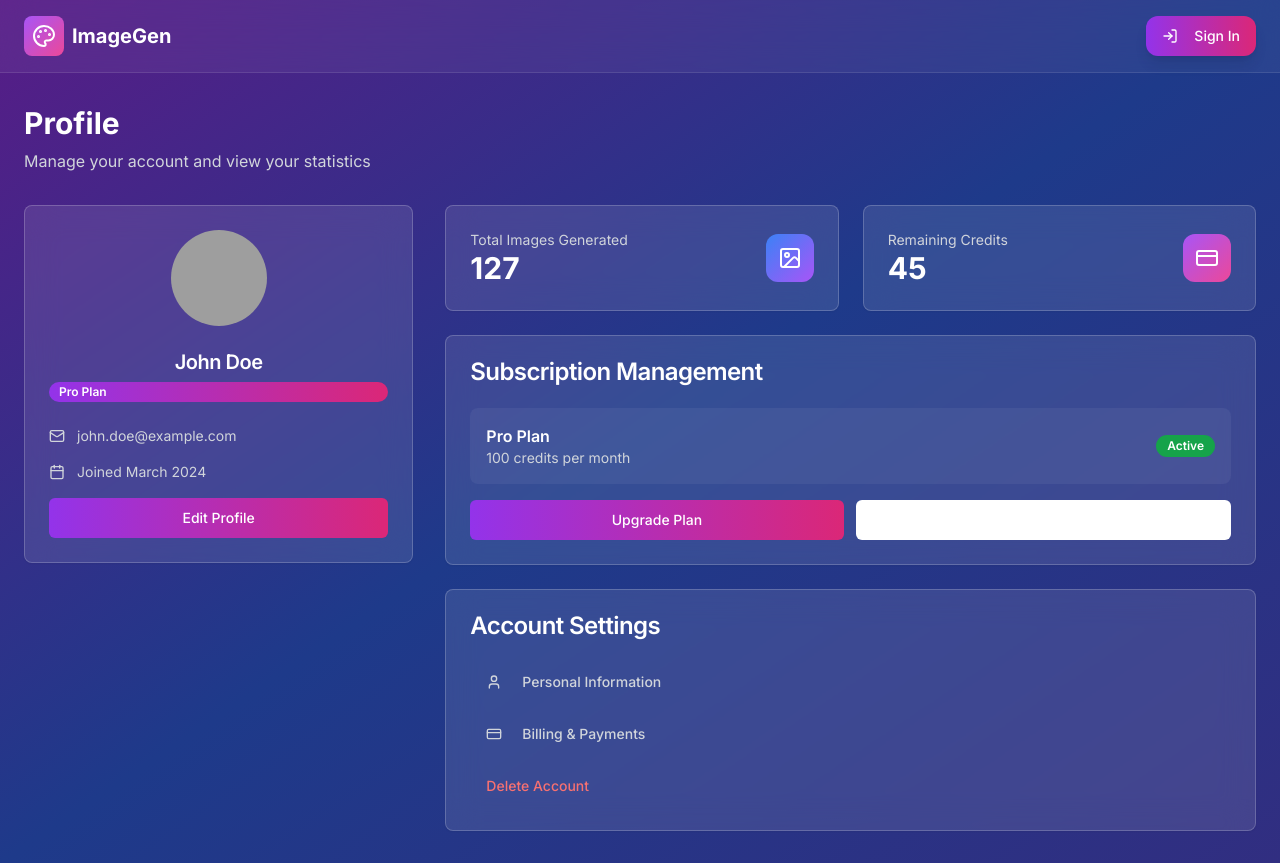
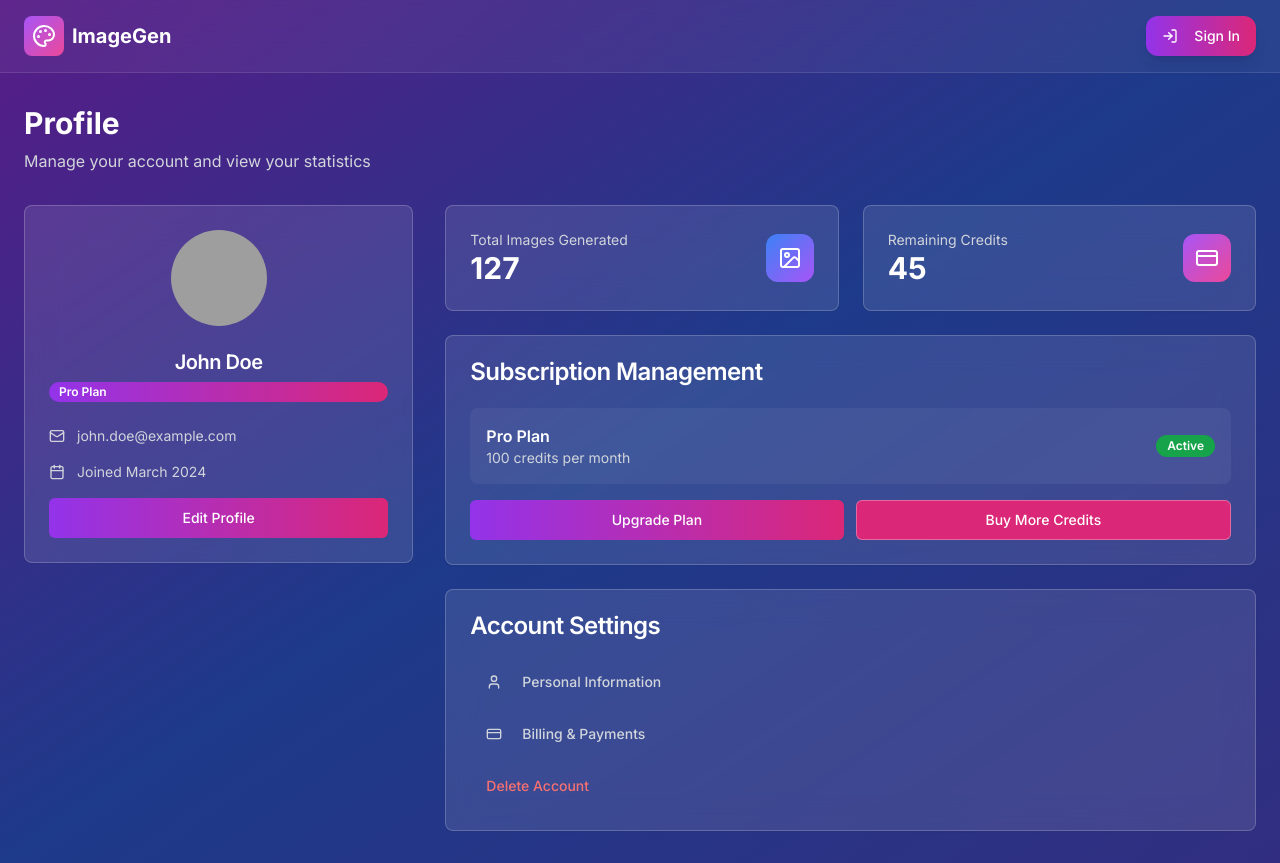
Before and after one commit to Aashay4you/Image_Gen_project, a React (Vite) app: page /profile in a window 1280 px wide. Built offline with nearby package versions, Linux system fonts and the light colour scheme; grey boxes are pictures that could not be loaded.

Commit message:
Visual edit in Lovable
Edited UI in Lovable

```diff
--- a/src/pages/Profile.tsx
+++ b/src/pages/Profile.tsx
@@ -1,11 +1,9 @@
-
 import { Card, CardContent, CardHeader, CardTitle } from "@/components/ui/card";
 import { Button } from "@/components/ui/button";
 import { Avatar, AvatarFallback, AvatarImage } from "@/components/ui/avatar";
 import { Badge } from "@/components/ui/badge";
 import { User, Mail, Calendar, Image, CreditCard } from "lucide-react";
 import Navigation from "@/components/Navigation";
-
 const Profile = () => {
   // Mock user data - will be replaced with Supabase auth data
   const userData = {
@@ -17,9 +15,7 @@ const Profile = () => {
     plan: "Pro",
     avatar: "https://images.unsplash.com/photo-1472099645785-5658abf4ff4e?w=100&h=100&fit=crop&crop=face"
   };
-
-  return (
-    <div className="min-h-screen bg-gradient-to-br from-purple-900 via-blue-900 to-indigo-900">
+  return <div className="min-h-screen bg-gradient-to-br from-purple-900 via-blue-900 to-indigo-900">
       <Navigation />
 
       <div className="container mx-auto px-6 py-8">
@@ -112,7 +108,7 @@ const Profile = () => {
                   <Button className="flex-1 bg-gradient-to-r from-purple-600 to-pink-600 hover:from-purple-700 hover:to-pink-700 text-white">
                     Upgrade Plan
                   </Button>
-                  <Button variant="outline" className="flex-1 border-white/30 text-white hover:bg-white/10">
+                  <Button variant="outline" className="flex-1 border-white/30 text-white bg-pink-600 hover:bg-pink-500">
                     Buy More Credits
                   </Button>
                 </div>
@@ -141,8 +137,6 @@ const Profile = () => {
           </div>
         </div>
       </div>
-    </div>
-  );
+    </div>;
 };
-
 export default Profile;
```
